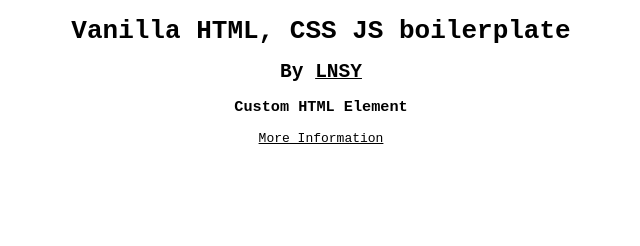
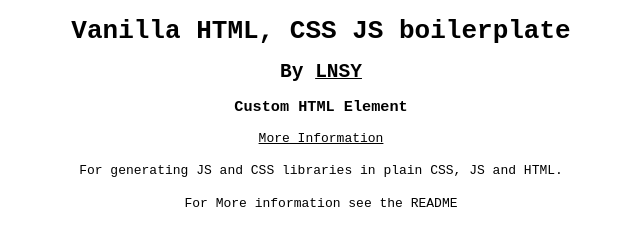
Before and after one commit to lnsy-dev/vanilla-webpack-boilerplate, a website built with webpack: page index.html in a window 1280 px wide. Shown: the whole page, without its empty margins (319-959 px from the left). Built offline with nearby package versions, Linux system fonts and the light colour scheme.

Commit message:
added more explanatory text

```diff
--- a/index.html
+++ b/index.html
@@ -13,5 +13,9 @@
   <h2>By <a href="https://lnsy.dev/">LNSY</a></h2>
   <custom-html-element></custom-html-element>
 
+  <p>For generating JS and CSS libraries in plain CSS, JS and HTML.</p>
+
+  <p>For More information see the README</p>
+
 </body>
 </html>
```
Also changed, not shown: src/custom-html-element.js (+8 -0 lines).
